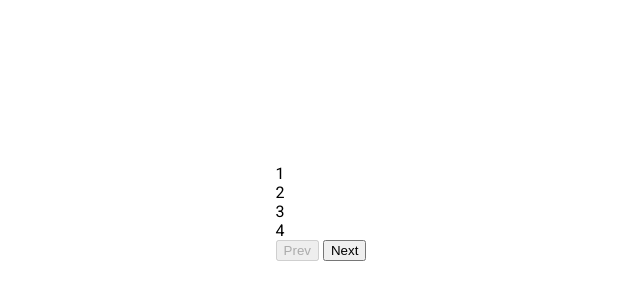
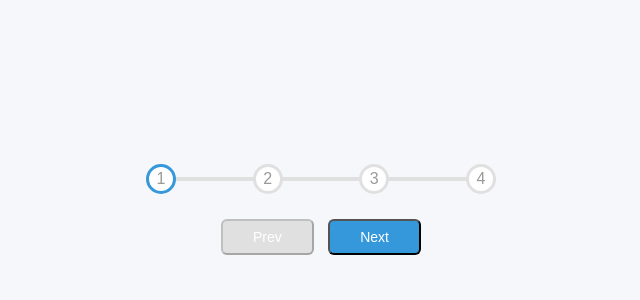
Before and after one commit to rverma510/Progress-Steps, a plain HTML site: page index.html in a window 1280 px wide. Shown: the part 188-488 px from the top of the page, without its empty margins (319-959 px from the left). Drawn offline with Linux system fonts and the light colour scheme; a web font is replaced by a local one.

Commit message:
Styling completed

```diff
--- a/style.css
+++ b/style.css
@@ -1,16 +1,100 @@
-@import url('https://fonts.googleapis.com/css2?family=Roboto:wght@400;700&display=swap');
+@import url('https://fonts.googleapis.com/css?family=Muli&display=swap');
+
+:root {
+    --line-border-fill:  #3498db;
+    --line-border-empty: #e0e0e0;
+
+}
 
 * {
     box-sizing: border-box;
 }
 
 body {
-    font-family: 'Roboto', sans-serif;
+    background-color: #f6f7fb;
+    font-family: 'Muli', sans-serif;
     display: flex;
-    flex-direction: column;
     align-items: center;
     justify-content: center;
     height: 100vh;
     overflow: hidden;
     margin: 0;
 }
+
+.container {
+    text-align: center;
+}
+
+.progress-container {
+    display: flex;
+    justify-content: space-between;
+    position: relative;
+    margin-bottom: 20px;
+    max-width: 100%;
+    width: 350px;
+}
+
+.progress-container::before {
+    content: '';
+    background-color: var(--line-border-empty);
+    position: absolute;
+    top: 50%;
+    left: 0;
+    transform: translateY(-50%);
+    height: 4px;
+    width: 100%;
+    z-index: -1;
+}
+
+.progress {
+    background-color: var(--line-border-fill);
+    position: absolute;
+    top: 50%;
+    left: 0;
+    transform: translateY(-50%);
+    height: 4px;
+    width: 0%;
+    z-index: -1;
+    transition: 0.4s ease;
+}
+
+.circle {
+    background-color: #fff;
+    color: #999;
+    border-radius: 50%;
+    height: 30px;
+    width: 30px;
+    display:flex;
+    align-items: center;
+    justify-content: center;
+    border: 3px solid var(--line-border-empty);
+    transition: .4s ease;
+}
+
+.circle.active {
+    border-color: var(--line-border-fill);
+}
+
+.btn {
+    background-color: var(--line-border-fill);
+    color: #fff;
+    border-radius: 6px;
+    cursor: pointer;
+    font-family: inherit;
+    padding: 8px 30px;
+    margin: 5px;
+    font-size: 14px;
+}
+
+.btn:active {
+    transform: scale(0.98);
+}
+
+.btn:focus {
+    outline: 0;
+}
+
+.btn:disabled {
+    background-color: var(--line-border-empty);
+    cursor: not-allowed;
+}
```
